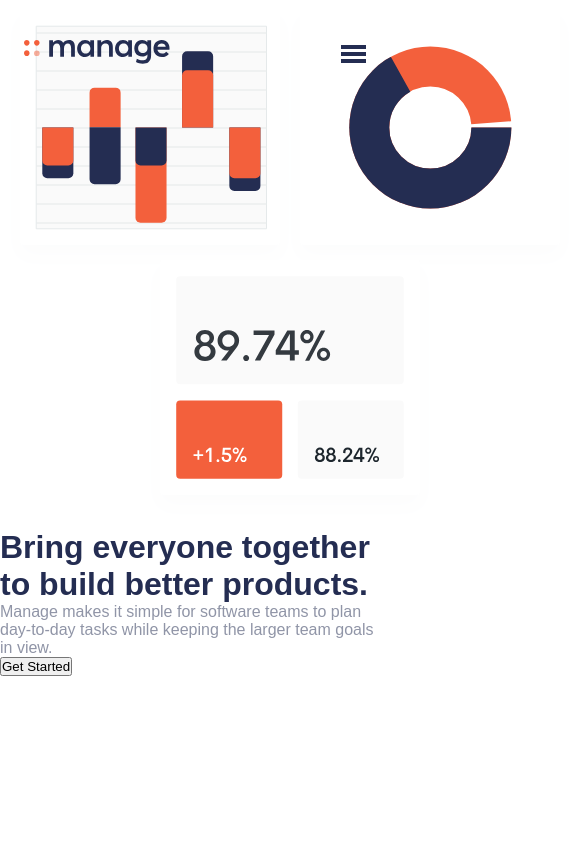
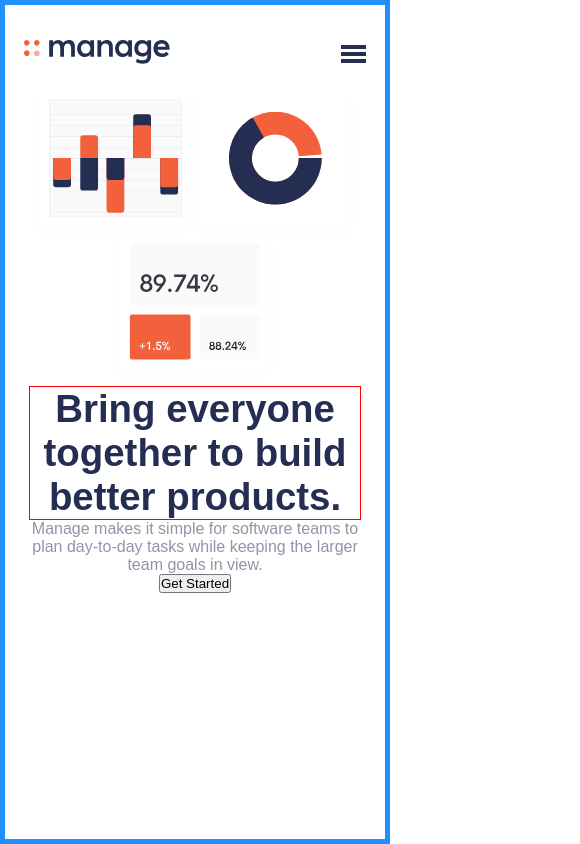
Before and after one commit to ChesterCabahug/manage, a plain HTML site: page index.html in a window 390 px wide. Shown: the whole page, 580 px wide, since content can reach past the window. Drawn offline with Linux system fonts and the light colour scheme; a web font is replaced by a local one.

Commit message:
hero section for mobile. haven't styled the button yet

```diff
--- /dev/null
+++ b/css/layout/_mainHero.scss
@@ -0,0 +1,35 @@
+main {
+    border: 5px solid dodgerblue;
+    min-height: 100vh;
+    padding: 5rem 1.5rem 0 1.5rem;
+    margin: auto;
+    max-width: 1110px;
+
+    display: flex;
+    align-items: center;
+
+    @media (max-width: 750px) {
+        flex-direction: column;
+    }
+
+    .heroImage {
+        width: 100%;
+    }
+
+    .heroText {
+        h1 {
+            border: 1px solid red;
+
+            display: flex;
+            flex-direction: column;
+            font-size: 2.4rem;
+        }
+        p {
+
+        }
+
+        @media (max-width: 750px) {
+            text-align: center;
+        }
+    }
+}
--- a/css/main.scss
+++ b/css/main.scss
@@ -6,3 +6,4 @@
 
 // layouts folder
 @import "./layout/headerNav";
+@import "./layout/mainHero";
--- a/index.html
+++ b/index.html
@@ -30,18 +30,24 @@
         </header>
 
         <main id="intro">
-            <div>
-                <img
-                    src="./images/illustration-intro.svg"
-                    alt="Illustration Intro"
-                />
-            </div>
-            <div>
-                <h1>Bring everyone together to build better products.</h1>
+            <img
+                class="heroImage"
+                src="./images/illustration-intro.svg"
+                alt="Illustration Intro"
+            />
+
+            <div class="heroText">
+                <h1>
+                    <span>Bring everyone</span>
+                    <span>together to build</span>
+                    <span>better products.</span>
+
+                </h1>
                 <p>
                     Manage makes it simple for software teams to plan day-to-day
                     tasks while keeping the larger team goals in view.
                 </p>
+
                 <button class="get-started-btn">Get Started</button>
             </div>
         </main>
```
Also changed, not shown: css/layout/mainHero.scss (deleted), css/main.css, 1 other file.
